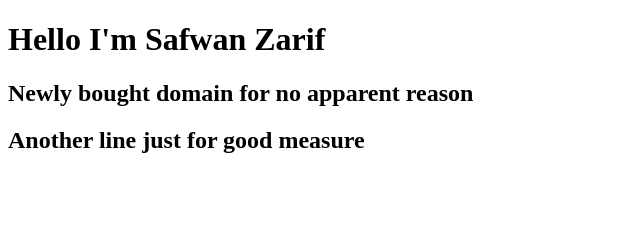
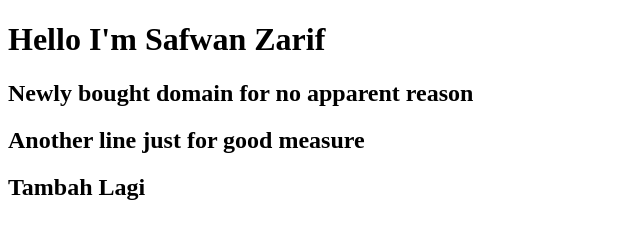
Before and after one commit to msafwanzarif/about-me, a plain HTML site: page index.html in a window 1280 px wide. Shown: the whole page, without its empty margins (0-640 px from the left). Drawn offline with Linux system fonts and the light colour scheme.

Commit message:
test: deploy

```diff
--- a/index.html
+++ b/index.html
@@ -10,5 +10,6 @@
     <h1>Hello I'm Safwan Zarif</h1>
     <h2>Newly bought domain for no apparent reason</h2>
     <h2>Another line just for good measure</h2>
+    <h2>Tambah Lagi</h2>
 </body>
 </html>
```
